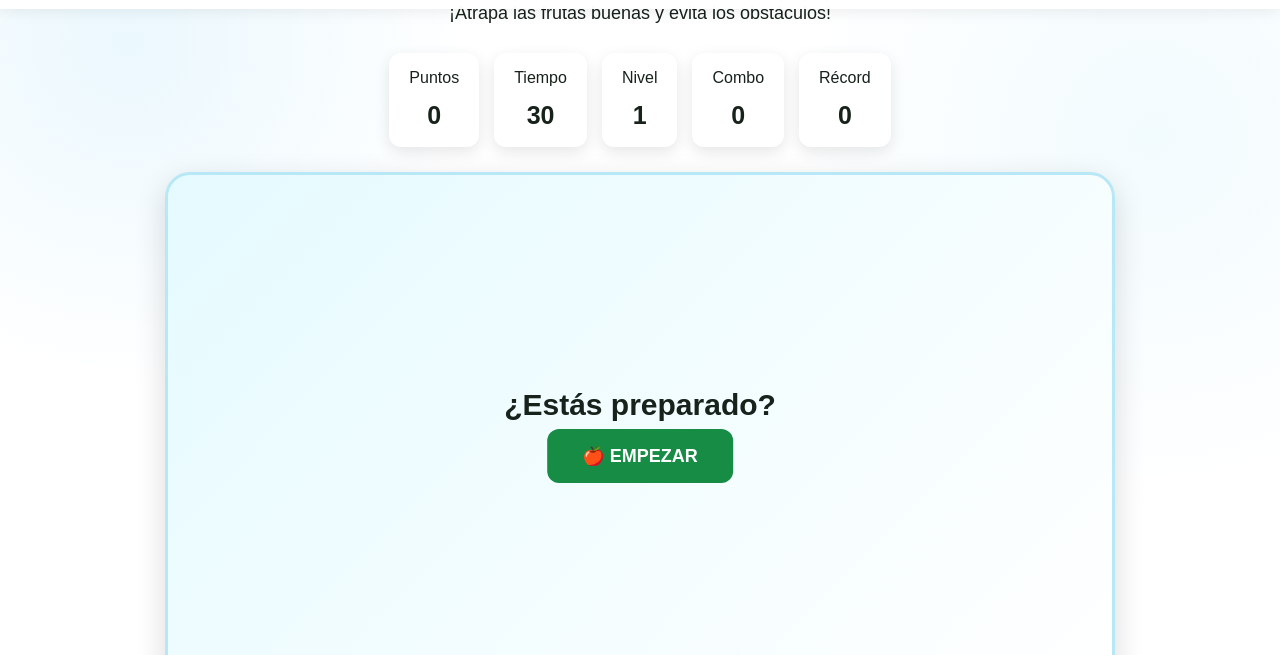
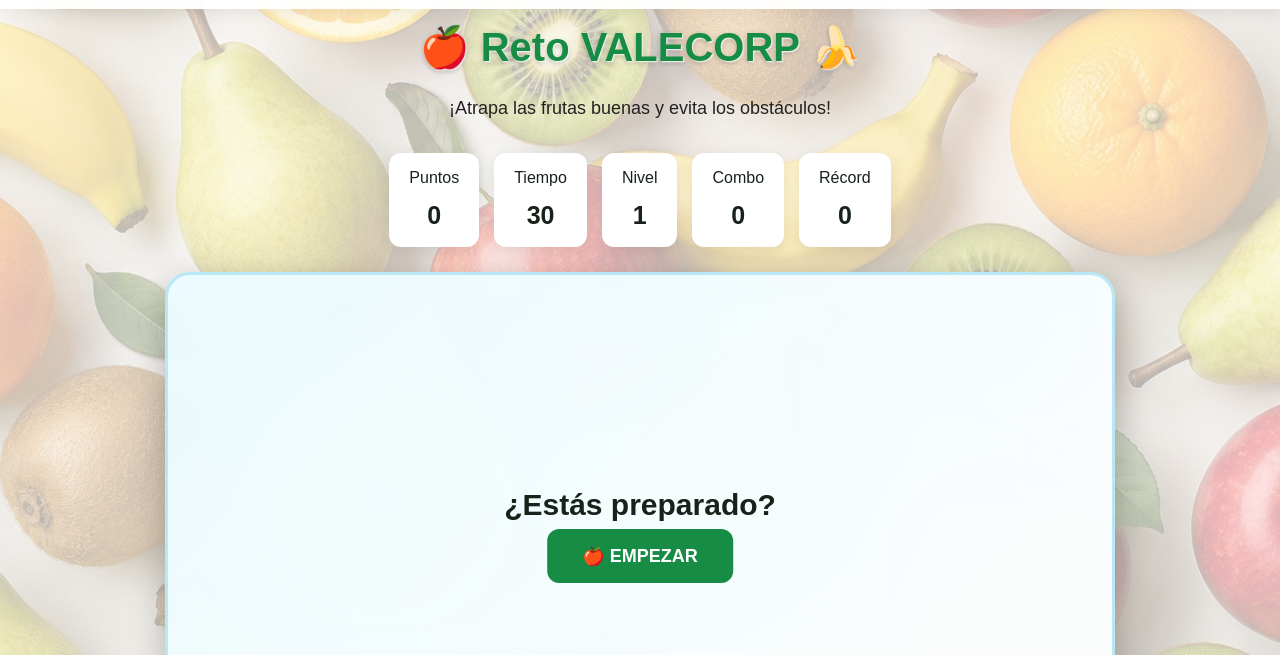
Before and after one commit to Goj3k276/Valecorp-Company, a plain HTML site: page juego.html in a window 1280 px wide. Shown: the part 145-800 px from the top of the page. Drawn offline with Linux system fonts and the light colour scheme.

Commit message:
Mejorar fondo y titulo del juego

```diff
--- a/style.css
+++ b/style.css
@@ -1756,7 +1756,7 @@
 
     margin: 60px auto;
 
-    padding: 20px;
+    padding: 110px;
 
 }
 
@@ -1908,3 +1908,143 @@
     }
 
 }
+/* =====================================
+   FONDO DE FRUTAS DEL JUEGO
+   ===================================== */
+
+.zona-juego {
+
+    position: relative;
+
+    max-width: 100%;
+
+    margin: 0 auto;
+
+    padding: 160px 20px 70px 20px;
+
+    text-align: center;
+
+    background-image:
+        linear-gradient(
+            rgba(255, 255, 255, 0.70),
+            rgba(255, 255, 255, 0.70)
+        ),
+        url("img/fondo-frutas.jpg");
+
+    background-size: cover;
+
+    background-position: center;
+
+    background-repeat: no-repeat;
+
+    box-sizing: border-box;
+}
+
+
+/* TÍTULO DEL JUEGO */
+
+.zona-juego h1 {
+
+    position: relative;
+
+    z-index: 2;
+
+    font-size: 40px;
+
+    color: #168c45;
+
+    margin-top: 0;
+
+    margin-bottom: 15px;
+
+    text-shadow:
+        1px 1px 2px white,
+        0 2px 5px rgba(0, 0, 0, 0.25);
+
+}
+
+
+/* TEXTO DEBAJO DEL TÍTULO */
+
+.zona-juego > p {
+
+    position: relative;
+
+    z-index: 2;
+
+    font-size: 18px;
+
+    margin-bottom: 30px;
+
+    color: #222;
+
+    font-weight: 500;
+
+}
+
+
+/* INFORMACIÓN DEL JUEGO */
+
+.informacion-juego {
+
+    position: relative;
+
+    z-index: 2;
+
+}
+
+
+/* RECUADRO PRINCIPAL DEL JUEGO */
+
+#juego {
+
+    position: relative;
+
+    z-index: 2;
+
+    background:
+        linear-gradient(
+            135deg,
+            rgba(235, 251, 255, 0.97),
+            rgba(255, 255, 255, 0.97)
+        );
+
+    border: 3px solid #b8e8f5;
+
+    box-shadow:
+        0 10px 35px rgba(0, 0, 0, 0.25);
+
+}
+
+
+/* =====================================
+   CELULAR
+   ===================================== */
+
+@media (max-width: 768px) {
+
+    .zona-juego {
+
+        padding: 60px 12px 50px 12px;
+
+        background-position: center;
+
+    }
+
+
+    .zona-juego h1 {
+
+        font-size: 30px;
+
+        margin-top: 10px;
+
+    }
+
+
+    .zona-juego > p {
+
+        font-size: 16px;
+
+    }
+
+}
```
Also changed, not shown: redes.html (line endings or trailing spaces).
